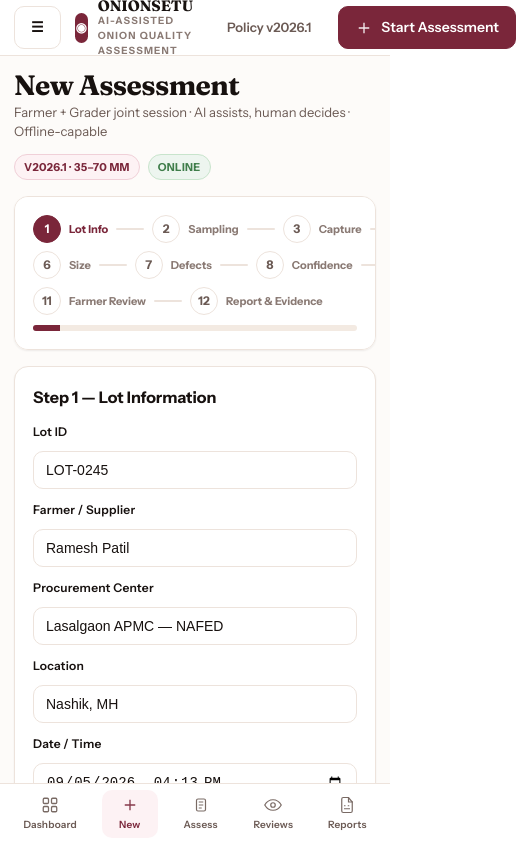
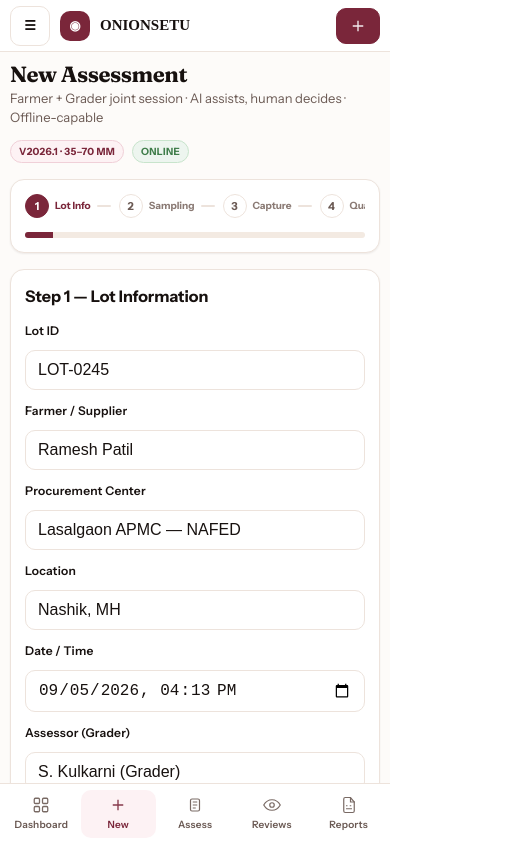
Before and after one commit to abdulahad-m07/onion-setu, a React (Vite) app: page /new in a window 390 px wide. Shown: the top 842 px of the page, 516 px wide, since content can reach past the window. Built offline with nearby package versions, Linux system fonts and the light colour scheme.

Commit message:
fix: mobile optimization - clamp typography, responsive grids, scrollable stepper, 16px inputs, card padding, topbar truncation

```diff
--- a/src/components/Layout.jsx
+++ b/src/components/Layout.jsx
@@ -85,18 +85,18 @@ export default function Layout({ children }){
               const el=document.getElementById("sidebar");
               el.classList.toggle("open");
             }} aria-label="Menu">☰</button>
-            <div style={{display:"flex",alignItems:"center",gap:10}}>
+            <div style={{display:"flex",alignItems:"center",gap:10, minWidth:0}}>
               <div className="brand-icon" style={{width:30,height:30,fontSize:13}}>◉</div>
-              <div>
-                <div style={{fontFamily:"Fraunces, serif",fontWeight:700,lineHeight:1, fontSize:15}}>ONIONSETU</div>
-                <div style={{fontSize:10,letterSpacing:".12em",textTransform:"uppercase",color:"#8a7a74",fontWeight:700}}>AI-Assisted Onion Quality Assessment</div>
+              <div className="topbar-brand-text" style={{minWidth:0}}>
+                <div className="brand-title">ONIONSETU</div>
+                <div className="brand-subtitle">AI-Assisted Onion Quality Assessment</div>
               </div>
             </div>
           </div>
           <div className="topbar-right">
             <span className="badge badge-maroon" style={{display:"none"}} id="top-policy">v2026.1</span>
             <button className="btn btn-ghost" style={{fontSize:13}} onClick={()=>nav2("/policy")}>Policy {activePolicy.version}</button>
-            <button className="btn btn-primary" onClick={()=>nav2("/new")}><IconPlus/> Start Assessment</button>
+            <button className="btn btn-primary" onClick={()=>nav2("/new")}><IconPlus/> <span>Start</span></button>
           </div>
         </header>
         <div className="content">
--- a/src/index.css
+++ b/src/index.css
@@ -28,7 +28,8 @@
   --shadow-sm:0 1px 2px rgba(23,17,15,.07);
 }
 *{box-sizing:border-box}
-html,body{margin:0;padding:0}
+html,body{margin:0;padding:0;overflow-x:hidden;max-width:100vw}
+html{ -webkit-text-size-adjust:100% }
 body{
   font-family:"Instrument Sans",system-ui,-apple-system,Segoe UI,Roboto,sans-serif;
   color:var(--black);
@@ -44,13 +45,15 @@ img{max-width:100%;display:block}
 ::-webkit-scrollbar{width:6px;height:6px}
 ::-webkit-scrollbar-thumb{background:#E0D2C6;border-radius:999px}
 
-/* Typography */
+/* Typography - clamp for mobile */
 .h-display{
   font-family:"Fraunces",serif;
   font-weight:700;
   letter-spacing:-.02em;
   line-height:.95;
+  font-size:clamp(22px, 5vw, 32px);
 }
+h1.h-display{ font-size:clamp(24px, 6vw, 32px) }
 .mono{font-family:"JetBrains Mono",monospace}
 
 /* Layout */
@@ -87,6 +90,7 @@ img{max-width:100%;display:block}
   font-family:"Fraunces",serif;
   font-weight:700;
   font-size:15px;
+  flex-shrink:0;
 }
 .brand-name{font-family:"Fraunces",serif;font-weight:700;font-size:18px;letter-spacing:-.02em;color:var(--black);line-height:1}
 .brand-sub{font-size:10.5px;letter-spacing:.14em;text-transform:uppercase;color:var(--muted);font-weight:600;margin-top:4px}
@@ -124,55 +128,29 @@ img{max-width:100%;display:block}
 }
 .topbar{
   height:56px;
+  min-height:56px;
   background:var(--white);
   border-bottom:1px solid var(--line);
   display:flex;align-items:center;justify-content:space-between;
-  padding:0 22px;
+  padding:0 18px;
   position:sticky;top:0;z-index:20;
+  gap:12px;
 }
-.topbar-left{display:flex;align-items:center;gap:14px}
-.topbar-right{display:flex;align-items:center;gap:10px}
+.topbar-left{display:flex;align-items:center;gap:10px; min-width:0; flex:1}
+.topbar-right{display:flex;align-items:center;gap:8px; flex-shrink:0}
+.topbar-brand-text{ min-width:0 }
+.topbar-brand-text .brand-title{ font-family:"Fraunces, serif"; font-weight:700; line-height:1; font-size:15px; white-space:nowrap; overflow:hidden; text-overflow:ellipsis }
+.topbar-brand-text .brand-subtitle{ font-size:10px; letter-spacing:.10em; text-transform:uppercase; color:#8a7a74; font-weight:700; white-space:nowrap; overflow:hidden; text-overflow:ellipsis }
 .mobile-menu-btn{display:none}
 .content{
-  padding:24px 24px 32px;
+  padding:22px 20px 32px;
   max-width:1180px;
   width:100%;
   margin:0 auto;
+  min-width:0;
 }
-@media(max-width:900px){
-  .sidebar{display:none}
-  .sidebar.open{
-    display:flex;
-    position:fixed;inset:0;
-    width:280px;
-    z-index:40;
-    box-shadow:0 20px 60px rgba(0,0,0,.2);
-  }
-  .mobile-menu-btn{display:inline-flex}
-  .content{padding:16px 14px 90px}
-  .topbar{padding:0 14px}
-}
-.bottom-nav{
-  display:none;
-}
-@media(max-width:900px){
-  .bottom-nav{
-    display:flex;
-    position:fixed;bottom:0;left:0;right:0;
-    background:var(--white);
-    border-top:1px solid var(--line);
-    padding:6px 6px calc(6px + env(safe-area-inset-bottom));
-    z-index:30;
-    justify-content:space-around;
-  }
-  .bnav-link{
-    display:flex;flex-direction:column;align-items:center;gap:3px;
-    font-size:10px;font-weight:600;letter-spacing:.02em;
-    color:var(--muted);
-    padding:6px 10px;border-radius:10px;min-width:56px;
-  }
-  .bnav-link.active{color:var(--maroon);background:var(--maroon-50)}
-}
+.bottom-nav{ display:none; }
+.badge{ display:inline-flex; align-items:center; gap:6px; }
 
 /* Cards & UI */
 .card{
@@ -191,6 +169,7 @@ img{max-width:100%;display:block}
   cursor:pointer;
   transition:.15s;
   white-space:nowrap;
+  min-height:40px;
 }
 .btn:disabled{opacity:.6;cursor:not-allowed}
 .btn-primary{background:var(--maroon);color:white;border-color:var(--maroon)}
@@ -207,23 +186,27 @@ img{max-width:100%;display:block}
   font-size:11px;font-weight:700;letter-spacing:.03em;text-transform:uppercase;
   border:1px solid var(--line);
   background:var(--white);
+  white-space:nowrap;
 }
 .badge-success{background:var(--success-bg);color:var(--success);border-color:#C8E4CC}
 .badge-warning{background:var(--warning-bg);color:#8a5a0a;border-color:#FBE2A8}
 .badge-error{background:var(--error-bg);color:var(--error);border-color:#F5C2C2}
 .badge-maroon{background:var(--maroon-50);color:var(--maroon);border-color:#F0D0D8}
 .badge-offline{background:#FFF4E6;color:#9A5A00;border-color:#FFE1B5}
-.dot{width:7px;height:7px;border-radius:50%;display:inline-block}
+.dot{width:7px;height:7px;border-radius:50%;display:inline-block; flex-shrink:0}
 .input, .select, .textarea{
   width:100%;
   padding:10px 12px;
   border:1px solid var(--line);
   border-radius:10px;
-  font-size:14px;
+  font-size:16px; /* 16px prevents iOS zoom */
   background:var(--white);
   color:var(--black);
   outline:none;
   transition:.15s;
+}
+@media(min-width:641px){
+  .input, .select, .textarea{ font-size:14px }
 }
 .input:focus, .select:focus, .textarea:focus{border-color:var(--maroon);box-shadow:0 0 0 3px var(--maroon-50)}
 .label{font-size:12px;font-weight:600;letter-spacing:.02em;color:var(--black);margin-bottom:6px;display:block}
@@ -233,22 +216,141 @@ img{max-width:100%;display:block}
 
 /* Progress */
 .steps{display:flex;align-items:center;gap:8px;flex-wrap:wrap}
-.step-dot{width:28px;height:28px;border-radius:50%;display:grid;place-items:center;font-size:12px;font-weight:700;border:1.5px solid var(--line);background:white;color:var(--muted)}
+.steps-scroll{ overflow-x:auto; scrollbar-width:none; -webkit-overflow-scrolling:touch; flex-wrap:nowrap !important; padding-bottom:4px }
+.steps-scroll::-webkit-scrollbar{ display:none }
+.step-dot{width:28px;height:28px;min-width:28px;border-radius:50%;display:grid;place-items:center;font-size:12px;font-weight:700;border:1.5px solid var(--line);background:white;color:var(--muted); flex-shrink:0}
 .step-dot.active{background:var(--maroon);color:white;border-color:var(--maroon)}
 .step-dot.done{background:var(--success);color:white;border-color:var(--success)}
-.step-line{width:28px;height:2px;background:var(--line);border-radius:999px}
+.step-line{width:24px;min-width:24px;height:2px;background:var(--line);border-radius:999px; flex-shrink:0}
 .step-line.done{background:var(--success)}
+.step-label{ font-size:11px; font-weight:700; white-space:nowrap }
+@media(max-width:640px){
+  .step-dot{ width:24px; min-width:24px; height:24px; font-size:11px }
+  .step-line{ width:14px; min-width:14px }
+  .step-label{ font-size:10px }
+}
 
 /* Table */
-.table-wrap{overflow:auto;border:1px solid var(--line);border-radius:12px;background:white}
+.table-wrap{overflow:auto;border:1px solid var(--line);border-radius:12px;background:white; -webkit-overflow-scrolling:touch}
+.table-wrap table{ min-width:560px }
 table{width:100%;border-collapse:collapse;font-size:13.5px}
 th{ text-align:left;font-size:11px;letter-spacing:.08em;text-transform:uppercase;color:var(--muted);font-weight:700;padding:10px 14px;background:var(--bg-warm);border-bottom:1px solid var(--line);white-space:nowrap}
 td{padding:11px 14px;border-bottom:1px solid var(--line-2);vertical-align:middle}
 tr:last-child td{border-bottom:none}
 tr:hover td{background:#FFFEFD}
 
+/* Responsive grids helpers */
+.grid-2{ display:grid; grid-template-columns:1fr 1fr; gap:12px }
+.grid-3{ display:grid; grid-template-columns:repeat(3,1fr); gap:12px }
+.grid-auto{ display:grid; grid-template-columns:repeat(auto-fit, minmax(180px,1fr)); gap:12px }
+@media(max-width:640px){
+  .grid-2{ grid-template-columns:1fr !important }
+  .grid-3{ grid-template-columns:1fr !important }
+  .grid-auto{ grid-template-columns:1fr 1fr !important; gap:10px }
+}
+@media(max-width:400px){
+  .grid-auto{ grid-template-columns:1fr !important }
+}
+
+/* Mobile breakpoints */
+@media(max-width:900px){
+  .sidebar{display:none}
+  .sidebar.open{
+    display:flex;
+    position:fixed;inset:0;
+    width:280px; max-width:84vw;
+    z-index:40;
+    box-shadow:0 20px 60px rgba(0,0,0,.2);
+  }
+  .mobile-menu-btn{display:inline-flex; min-width:40px; min-height:40px; padding:8px 10px}
+  .content{padding:14px 12px 88px}
+  .topbar{padding:0 12px; height:52px; min-height:52px}
+  .topbar-right .btn-primary{ padding:8px 12px; font-size:13px; min-height:36px }
+  .topbar-right .btn-primary span{ display:none } /* hide icon text spacing on very small? keep label */
+}
+@media(max-width:640px){
+  .content{ padding:12px 10px 90px }
+  .card-pad{ padding:14px }
+  .btn{ padding:9px 12px; font-size:13px; min-height:40px }
+  .badge{ font-size:10px; padding:3px 8px }
+  .topbar-brand-text .brand-subtitle{ display:none }
+  .topbar-right{ gap:6px }
+  .topbar-right .btn-ghost{ display:none } /* hide Policy button on very small, keep in menu */
+  /* Make tables cards on very small? keep scroll but add hint */
+  .table-wrap{ border-radius:10px }
+  th, td{ padding:9px 10px; font-size:12.5px }
+}
+@media(max-width:480px){
+  h1.h-display{ font-size:22px !important }
+  .topbar{ padding:0 10px }
+  .brand-icon{ width:30px; height:30px; font-size:13px }
+}
+
+/* Touch targets */
+@media(pointer:coarse){
+  .btn{ min-height:44px }
+  .nav-link{ padding:11px 10px }
+  .bnav-link{ padding:8px 10px }
+}
+
+/* Bottom nav */
+@media(max-width:900px){
+  .bottom-nav{
+    display:flex;
+    position:fixed;bottom:0;left:0;right:0;
+    background:var(--white);
+    border-top:1px solid var(--line);
+    padding:6px 4px calc(6px + env(safe-area-inset-bottom));
+    z-index:30;
+    justify-content:space-around;
+    gap:2px;
+  }
+  .bnav-link{
+    display:flex;flex-direction:column;align-items:center;gap:3px;
+    font-size:10px;font-weight:600;letter-spacing:.02em;
+    color:var(--muted);
+    padding:6px 8px;border-radius:10px;min-width:0; flex:1; max-width:96px;
+    text-align:center;
+  }
+  .bnav-link.active{color:var(--maroon);background:var(--maroon-50)}
+  .bnav-link .nav-icon{ width:18px; height:18px }
+}
+
+/* Fix overflow for long mono hashes */
+.mono{ word-break:break-all; overflow-wrap:anywhere }
+
+/* Landing specific mobile */
+@media(max-width:800px){
+  .landing-hero{ grid-template-columns:1fr !important }
+  .landing-hero h1{ font-size:clamp(28px, 8vw, 36px) !important }
+}
+
+/* Capture grid mobile */
+.capture-grid{ display:grid; grid-template-columns:repeat(3,1fr); gap:12px }
+@media(max-width:640px){
+  .capture-grid{ grid-template-columns:1fr !important; gap:10px }
+  .capture-grid > .card{ max-width:100% }
+}
+
+/* Report grid */
+.report-grid{ display:grid; grid-template-columns:1fr 1fr; gap:16px }
+@media(max-width:700px){
+  .report-grid{ grid-template-columns:1fr !important; gap:12px }
+}
+.policy-grid{ display:grid; grid-template-columns:1fr 1fr; gap:12px }
+@media(max-width:700px){
+  .policy-grid{ grid-template-columns:1fr !important }
+}
+.dash-grid{ display:grid; grid-template-columns:1.2fr .8fr; gap:12px }
+@media(max-width:900px){
+  .dash-grid{ grid-template-columns:1fr !important }
+}
+
 /* Animations */
 @keyframes pulse{0%,100%{opacity:1} 50%{opacity:.5}}
 @keyframes shimmer{0%{transform:translateX(-100%)}100%{transform:translateX(100%)}}
 .shimmer{position:relative;overflow:hidden;background:#F3EAE2}
 .shimmer::after{content:"";position:absolute;inset:0;transform:translateX(-100%);background:linear-gradient(90deg,transparent,rgba(255,255,255,.6),transparent);animation:shimmer 1.2s infinite}
+
+/* Prevent horizontal overflow on inline flex badges rows */
+.badge-row{ display:flex; flex-wrap:wrap; gap:6px; align-items:center }
--- a/src/pages/NewAssessment.jsx
+++ b/src/pages/NewAssessment.jsx
@@ -93,12 +93,12 @@ export default function NewAssessment(){
       </div>
 
       {/* Stepper */}
-      <div className="card card-pad" style={{overflow:"auto"}}>
-        <div className="steps" style={{minWidth:720}}>
+      <div className="card card-pad" style={{overflow:"hidden"}}>
+        <div className="steps steps-scroll" style={{minWidth:0}}>
           {STEPS.map((s,i)=>(
-            <div key={s} style={{display:"flex", alignItems:"center", gap:8}}>
-              <div className={`step-dot ${i===step?"active": i<step?"done":""}`} style={{flexShrink:0}}>{i<step?"✓":i+1}</div>
-              <span style={{fontSize:11, fontWeight:700, color: i===step?"#7A263A": i<step?"#3F7D4A":"#8a7a74", whiteSpace:"nowrap"}}>{s}</span>
+            <div key={s} style={{display:"flex", alignItems:"center", gap:6, flexShrink:0}}>
+              <div className={`step-dot ${i===step?"active": i<step?"done":""}`} >{i<step?"✓":i+1}</div>
+              <span className="step-label" style={{color: i===step?"#7A263A": i<step?"#3F7D4A":"#8a7a74"}}>{s}</span>
               {i<STEPS.length-1 && <div className={`step-line ${i<step?"done":""}`} />}
             </div>
           ))}
@@ -179,7 +179,7 @@ function StepCapture({captures,fileRefs,handleFile,useDemo,onNext,onPrev}){
   return (
     <div style={{display:"grid", gap:14}}>
       <h3 style={{margin:0, fontSize:16, fontWeight:700}}>Step 3 — Multi-View Capture <span style={{color:"#8a7a74", fontWeight:500, fontSize:12}}>· smartphone simulation</span></h3>
-      <div style={{display:"grid", gridTemplateColumns:"repeat(auto-fit, minmax(180px,1fr))", gap:12}}>
+      <div className="capture-grid">
         {[0,1,2].map(i=>(
           <div key={i} className="card" style={{overflow:"hidden"}}>
             <div style={{padding:"10px 12px", fontSize:12, fontWeight:700, background:"#FBF6F0", borderBottom:"1px solid #EDE3DC", display:"flex", justifyContent:"space-between"}}>
```
